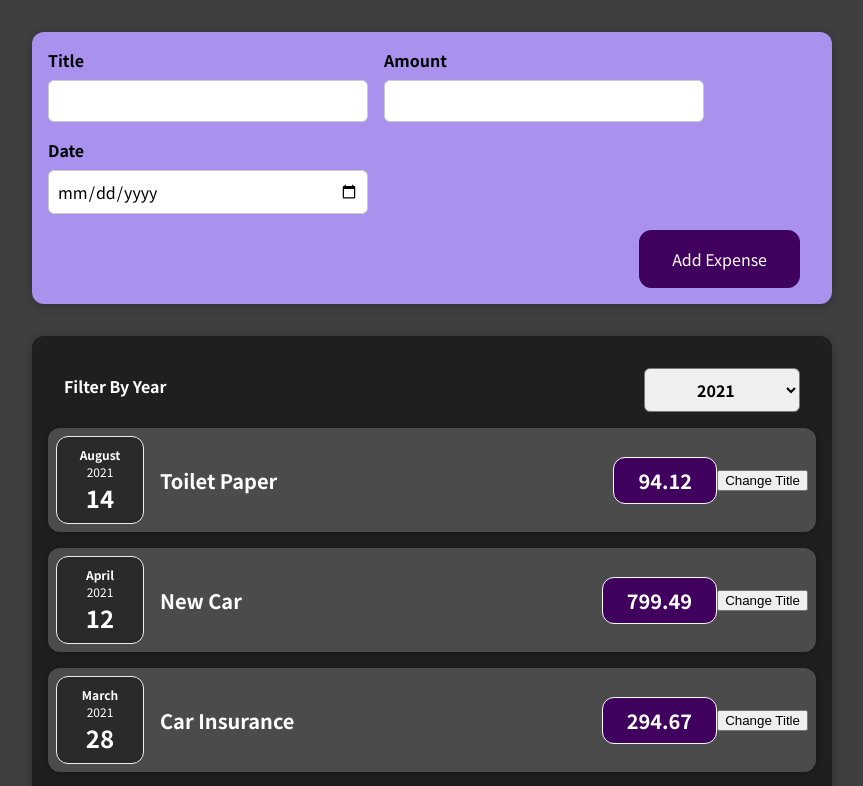
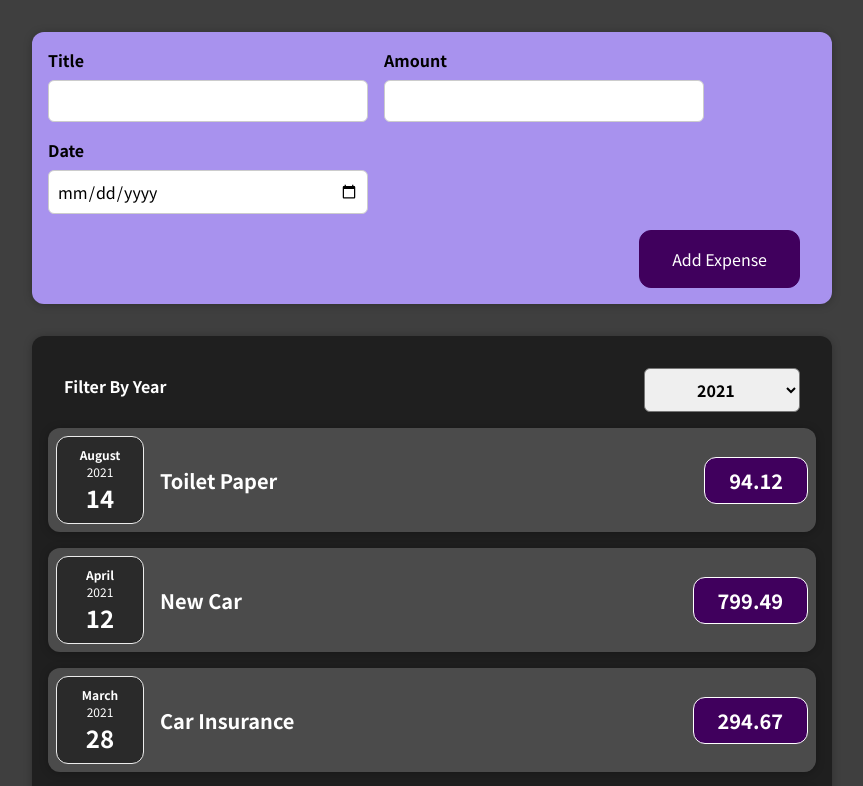
Before and after one commit to RalucaElisabetaR/react-challange-1, a React (Create React App) app: page / in a window 1280 px wide. Shown: the top 786 px of the page, without its empty margins (208-1071 px from the left). Built offline with nearby package versions, Linux system fonts and the light colour scheme.

Commit message:
code review + small cleanup

```diff
--- a/src/components/Expenses/ExpenseItem.js
+++ b/src/components/Expenses/ExpenseItem.js
@@ -1,25 +1,17 @@
-import React, { useState } from 'react'
+import React from 'react'
 
 import ExpenseDate from './ExpenseDate'
 import Card from '../UI/Card'
 import './ExpenseItem.css'
 
 const ExpenseItem = (props) => {
-    const [title, setTitle] = useState(props.title)
-
-    const clickHandler = () => {
-        setTitle('Updated!')
-        console.log(title)
-    }
-
     return (
         <Card className="expense-item">
             <ExpenseDate date={props.date} />
             <div className="expense-item__description">
-                <h2>{title}</h2>
+                <h2>{props.title}</h2>
                 <div className="expense-item__price">{props.amount}</div>
             </div>
-            <button onClick={clickHandler}>Change Title</button>
         </Card>
     )
 }
--- a/src/components/NewExpense/ExpenseForm.js
+++ b/src/components/NewExpense/ExpenseForm.js
@@ -14,12 +14,13 @@
     // })
     const titleChangeHandler = (event) => {
         setEnteredTitle(event.target.value)
-        //---- ALTERNATIVE 1 ----
+
+        //---- ALTERNATIVE 1 (not so good)----
         // setUserInput({
         //   ...userInput,
         //   enteredTitle: event.target.value,
         // })
-        //---- ALTERNATIVE 2----
+        //---- ALTERNATIVE CORRECT 2----
         // setUserInput((prevState) => {
         //   return { ...prevState, enteredTitle: event.target.value }
         // })
```
Also changed, not shown: 1 other file (tests, documents, lock files or other folders).
